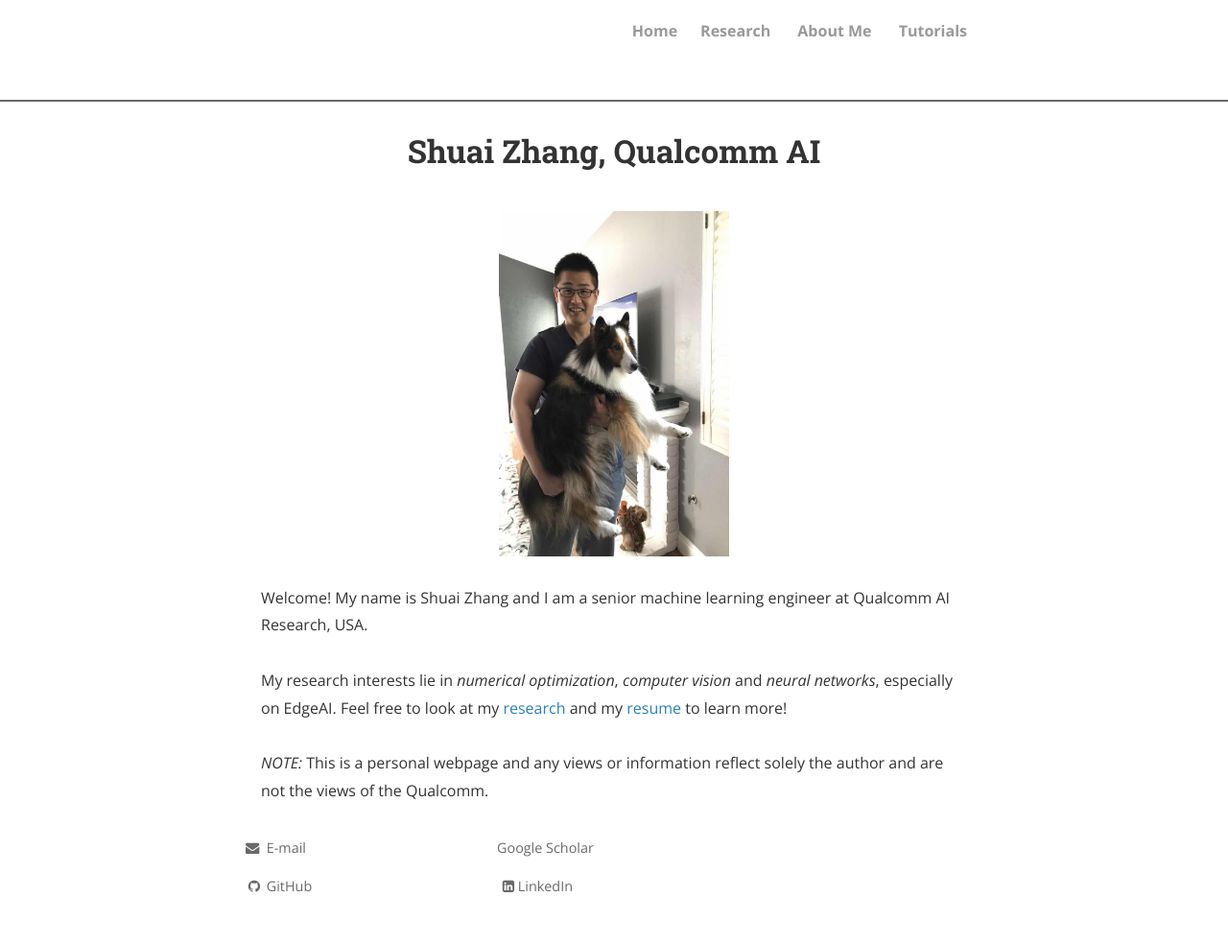
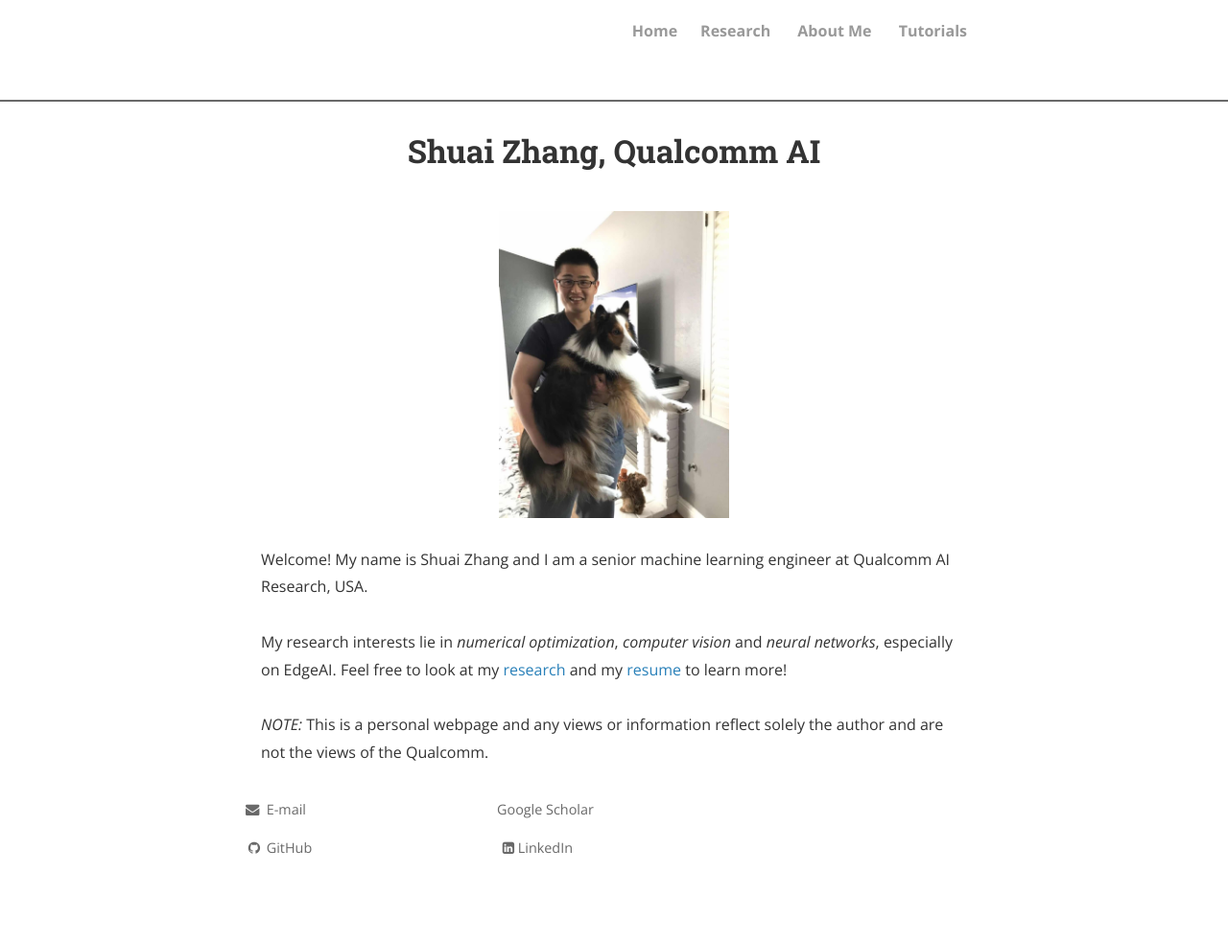
Before and after one commit to zsivine/zsivine.github.io, a Jekyll site: the page built from index.html, in a window 1280 px wide. Shown: the whole page at 96% size. Built offline with Jekyll 4.4.1, drawn with Linux system fonts in a browser that asks for light colours; nearby versions of some CDN libraries; the list of posts is cut into pages by our own code; comment, search, counter and statistics services are not loaded; a style sheet for code colours, icons or effects is not loaded; after the commit the page ends 944 px from its top, so only the background shows below that.

Commit message:
change photo size

```diff
--- a/index.html
+++ b/index.html
@@ -12,7 +12,7 @@ title: Shuai Zhang, Qualcomm AI
   gtag('config', 'UA-108085250-1');
 </script>
 
-<img src="profile2.jpg" alt="Shuai Zhang pic" style="width:240px;height:360px;" title="Shuai Zhang"; algin="middle">
+<img src="profile2.jpg" alt="Shuai Zhang pic" style="width:240px;height:320px;" title="Shuai Zhang"; algin="middle">
 <br>
 Welcome! My name is Shuai Zhang and I am a senior machine learning
 engineer at Qualcomm AI Research, USA.
```
